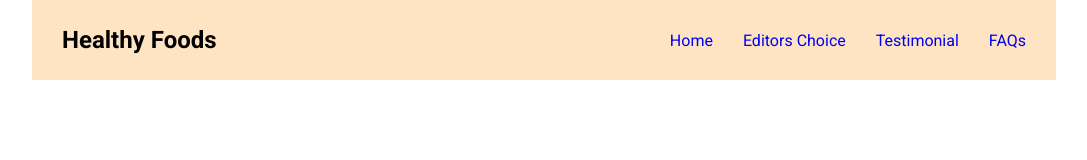
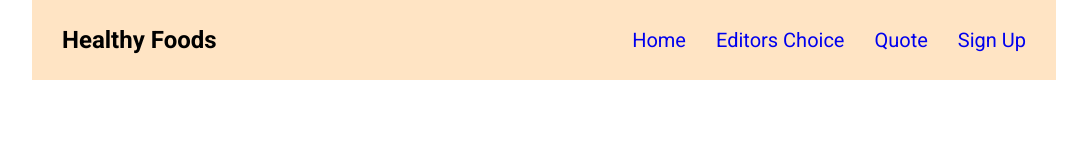
Before and after one commit to sandile05/landing-page, a plain HTML site: page index.html in a window 1280 px wide. Shown: the top 160 px of the page, without its empty margins (96-1183 px from the left). Drawn offline with Linux system fonts and the light colour scheme.

Commit message:
updated css

```diff
--- a/css/styles.css
+++ b/css/styles.css
@@ -47,11 +47,18 @@ header{
     gap: 30px;
     padding-right: 30px;
 }
+.container .nav-bar ul li{
+    font-size: 20px;
+}
+.container .nav-bar ul li:hover{
+    transform: scale(1.1);
+    transition: all .50s ease;
+}
 
 /* hero section styling  */
 .hero{
     width: 100%;
-    height: 85vh;
+    height: 100vh;
     display: flex;
     align-items: center;
     justify-content: center;
@@ -79,7 +86,7 @@ header{
 
 /* editors choice styling */
 .editors-choice{
-    height: 80vh;
+    height: 100vh;
 }
 .card-container{
     width: 100%;
@@ -91,22 +98,23 @@ header{
 }
 .editors-choice .title{
     text-align: center;
-    margin: 20px 0;
     font-size: 48px;
     background-color: antiquewhite;
 }
 .card{
     width: 25%;
     height: 500px;
-    /* border: #1f2937 solid 1px; */
     border-radius: 20px;
     box-shadow: rgba(50, 50, 93, 0.25) 0px 13px 27px -5px, rgba(0, 0, 0, 0.3) 0px 8px 16px -8px;
 }
 .card-container .card .img{
     width: 100%;
     height: 80%;
-    /* position: relative; */
     border-radius: 20px 20px 0 0;
+}
+.card-container .card:hover{
+    transform: scale(1.1);
+    transition: all .50s ease;
 }
 .card-container .card .img1{
     background: url('https://images.pexels.com/photos/406152/pexels-photo-406152.jpeg?auto=compress&cs=tinysrgb&w=1260&h=750&dpr=1') no-repeat;
--- a/index.html
+++ b/index.html
@@ -13,16 +13,16 @@
             <h3 class="logo">Healthy Foods</h3>
             <nav class="nav-bar">
                 <ul>
-                    <li><a href="#">Home</a></li>
-                    <li><a href="#">Editors Choice</a></li>
-                    <li><a href="#">Testimonial</a></li>
-                    <li><a href="#">FAQs</a></li>
+                    <li><a href="#home">Home</a></li>
+                    <li><a href="#editors-choice">Editors Choice</a></li>
+                    <li><a href="#quote">Quote</a></li>
+                    <li><a href="#sign-up">Sign Up</a></li>
                 </ul>
             </nav>
         </header>
 
         <!-- hero section  -->
-        <section class="hero">
+        <section class="hero" id="home">
             <div class="left">
                 <h1>A healthy lifesyle is the best lifestye!</h1>
                 <p>
@@ -82,7 +82,7 @@
         </section>
 
         <!-- food quote -->
-        <section class="quote-section" id="quote-section">
+        <section class="quote-section" id="quote">
             <div class="quote-container">
                 <p>“If you can't pronounce it, don't eat it.”</p>
                 <p>-Common Sense</p>
@@ -97,7 +97,7 @@
                     <p>Sign up for weekly recipes and healthy lifestyle tips!</p>
                 </div>
                 <div class="right">
-                    <button><a href="#">Sign up</a></button>
+                    <button><a href="#home">Sign up</a></button>
                 </div>
             </div>
         </section>
```
